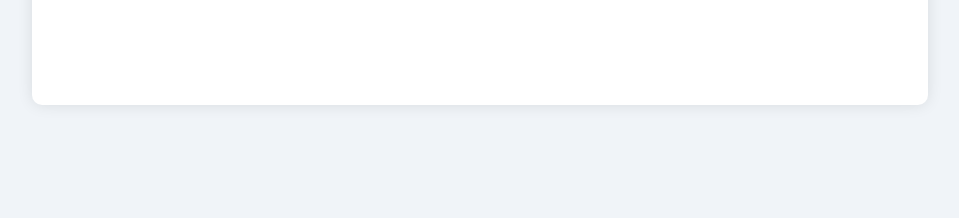
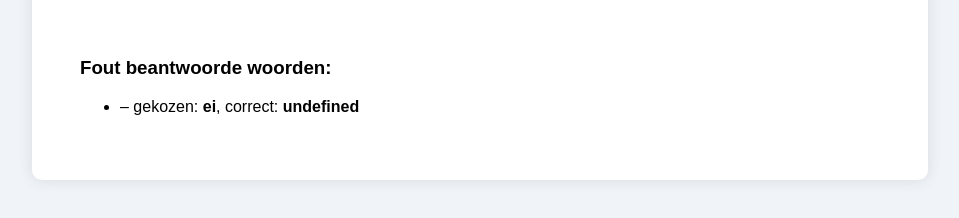
Before and after one commit to KarinWijma/eiij, a plain HTML site: page index.html in a window 1280 px wide. Both pictures are taken after a click on the button "ei". Shown: the part 286-504 px from the top of the page, without its empty margins (160-1119 px from the left). Drawn offline with Linux system fonts and the light colour scheme; no server answers.

Commit message:
lijst met fouten

```diff
--- a/index.html
+++ b/index.html
@@ -17,6 +17,7 @@
             <button onclick="kies('ij')">ij</button>
         </div>
         <div id="feedback"></div>
+        <div id="fouten-lijst"></div>
     </div>
     <script src="script.js"></script>
 </body>
--- a/script.js
+++ b/script.js
@@ -3,6 +3,7 @@ let huidigeIndex = 0;
 let huidigeWoord = "";
 let blanks = [];
 let keuzesIndex = 0;
+let foutenLijst = [];
 
 document.addEventListener("DOMContentLoaded", () => {
     fetch("woorden.xlsx")
@@ -11,7 +12,7 @@ document.addEventListener("DOMContentLoaded", () => {
             const workbook = XLSX.read(data, { type: "array" });
             const sheet = workbook.Sheets[workbook.SheetNames[0]];
             const json = XLSX.utils.sheet_to_json(sheet, { header: ["woord", "commentaar"], defval: "" });
-            woorden = json.filter(row => row.woord); // filter lege rijen
+            woorden = json.filter(row => row.woord);
             startSpel();
         })
         .catch(err => {
@@ -22,7 +23,8 @@ document.addEventListener("DOMContentLoaded", () => {
 
 function startSpel() {
     huidigeIndex = 0;
-    woorden = woorden.sort(() => Math.random() - 0.5); // shuffle de woordenlijst
+    foutenLijst = [];
+    woorden = woorden.sort(() => Math.random() - 0.5);
     toonVolgendWoord();
 }
 
@@ -30,6 +32,7 @@ function toonVolgendWoord() {
     if (huidigeIndex >= woorden.length) {
         document.getElementById("woord-container").innerText = "Klaar!";
         document.getElementById("keuzes").style.display = "none";
+        toonFouten();
         return;
     }
 
@@ -56,7 +59,6 @@ function toonVolgendWoord() {
 
         document.getElementById("woord-container").innerHTML = parts.join("");
     } else {
-        // Geen ei/ij gevonden, toon het woord gewoon
         document.getElementById("woord-container").innerText = temp;
     }
 
@@ -71,9 +73,16 @@ function kies(keuze) {
     let kleur = keuze === juiste ? "correct" : "incorrect";
     let correctie = `<span class="${kleur}">${keuze}</span>`;
 
-    // Vervang de eerste "__" met de keuze
     const nieuwHTML = huidigHTML.replace("__", correctie);
     woordEl.innerHTML = nieuwHTML;
+
+    if (keuze !== juiste) {
+        foutenLijst.push({
+            woord: huidigeWoord,
+            gekozen: keuze,
+            correct: juiste
+        });
+    }
 
     keuzesIndex++;
     if (keuzesIndex >= blanks.length) {
@@ -83,3 +92,18 @@ function kies(keuze) {
         }, 1500);
     }
 }
+
+function toonFouten() {
+    const foutenContainer = document.getElementById("fouten-lijst");
+    if (foutenLijst.length === 0) {
+        foutenContainer.innerText = "Goed gedaan! Geen fouten gemaakt.";
+        return;
+    }
+
+    let html = "<h3>Fout beantwoorde woorden:</h3><ul>";
+    foutenLijst.forEach(fout => {
+        html += `<li>${fout.woord} – gekozen: <strong>${fout.gekozen}</strong>, correct: <strong>${fout.correct}</strong></li>`;
+    });
+    html += "</ul>";
+    foutenContainer.innerHTML = html;
+}
```
